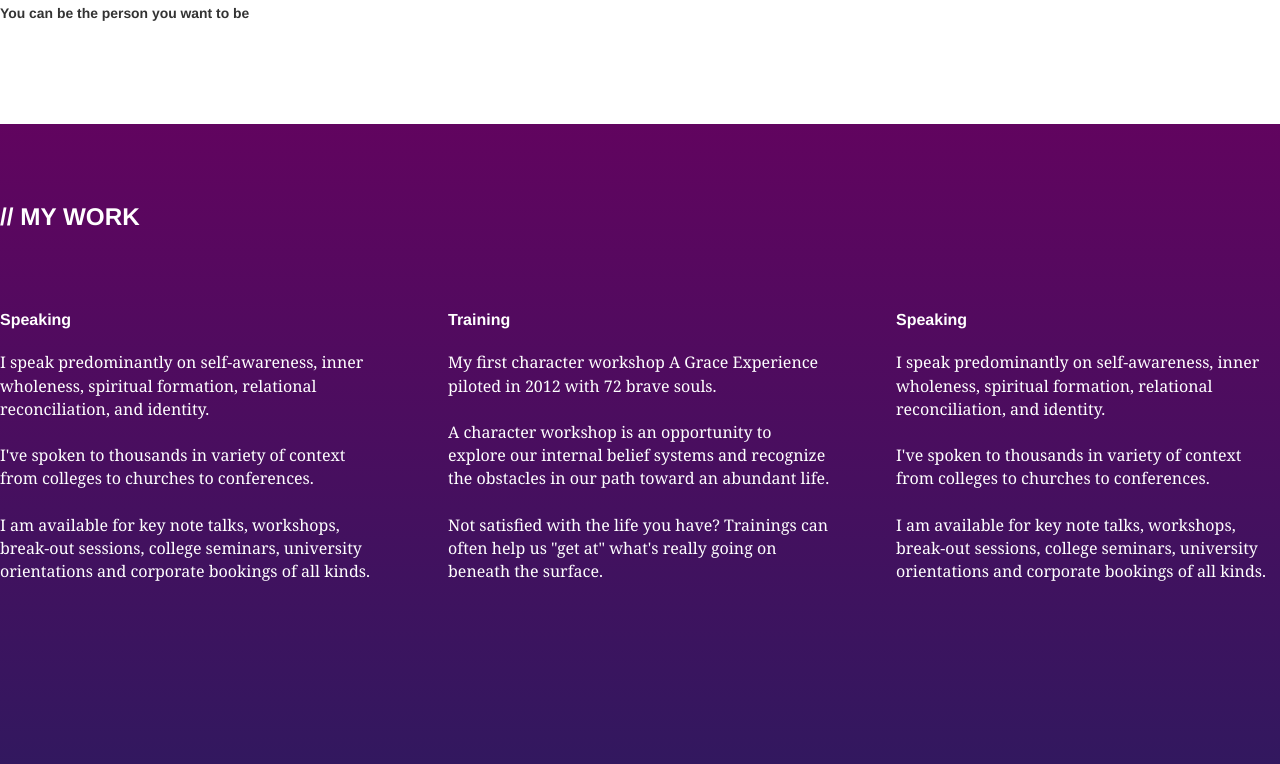
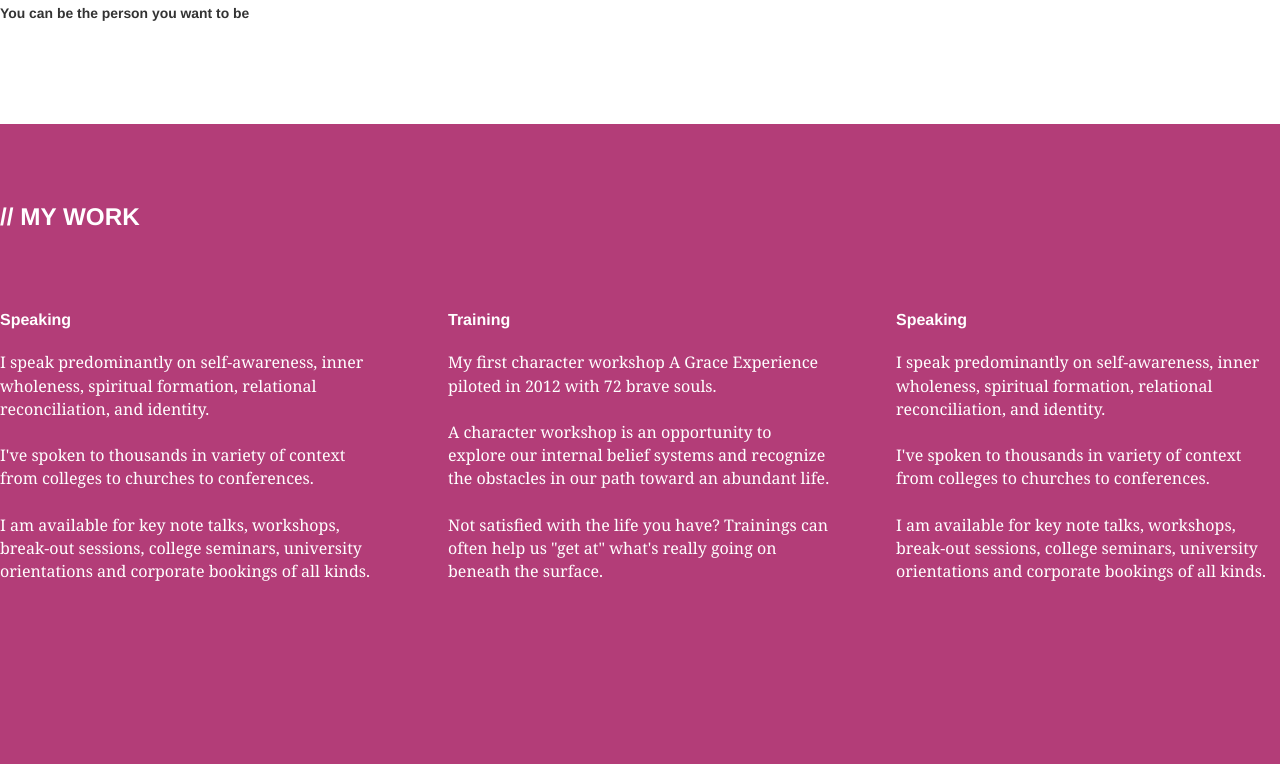
Before and after one commit to sorebear/caitlin-baird-website, a Gatsby site: page / in a window 1280 px wide. Shown: the part 1060-1824 px from the top of the page. Built offline with nearby package versions, Linux system fonts and the light colour scheme; Gatsby itself is replaced by a stand-in of ours.

Commit message:
Changed more colors to dark pink/purple

```diff
--- a/src/components/title.js
+++ b/src/components/title.js
@@ -10,6 +10,7 @@ const styles = {
    titleStyle: {
       padding: '5rem 0',
       margin: 0,
-      textTransform: 'uppercase'
+      textTransform: 'uppercase',
+      color: 'rgb(179, 61, 120)'
    }
 }
--- a/src/pages/index.js
+++ b/src/pages/index.js
@@ -19,12 +19,7 @@ const IndexPage = () => (
       </section>
       <SectionWithBackground
          id="my-work"
-         style={{ backgroundAttachment: 'none',
-            backgroundImage: `linear-gradient(
-            to bottom,
-            rgb(97, 4, 95),
-            rgb(50, 24, 95)`
-            }}
+         style={{ backgroundColor: 'rgb(179, 61, 120)'}}
       >
          <Title style={{ color: 'white' }}>My Work</Title>
          <MyWork />
--- a/src/sections/footer.js
+++ b/src/sections/footer.js
@@ -55,7 +55,7 @@ const styles = {
       flexDirection: 'column',
       textAlign: 'center',
       // backgroundImage: 'linear-gradient(rgb(50, 24, 95), rgb(97, 4, 95)',
-      backgroundColor: 'rgb(51, 51, 51)',
+      backgroundColor: 'rgb(179, 61, 120)',
       color: 'white'
    },
    navStyle: {
@@ -71,6 +71,6 @@ const styles = {
    copyrightStyle: {
       padding: '2.5rem 0',
       fontWeight: 400,
-      color: 'grey'
+      color: 'white'
    }
 }
--- a/src/sections/heroImage.js
+++ b/src/sections/heroImage.js
@@ -34,7 +34,7 @@ const styles = {
       fontSize: '4rem',
       textTransform: 'uppercase',
       textShadow: '0px 5px 10px rgba(0, 0, 0, .7)',
-      color: 'salmon'
+      color: 'rgb(179, 61, 128)'
    },
    subheaderStyle: {
       color: 'white'
```
